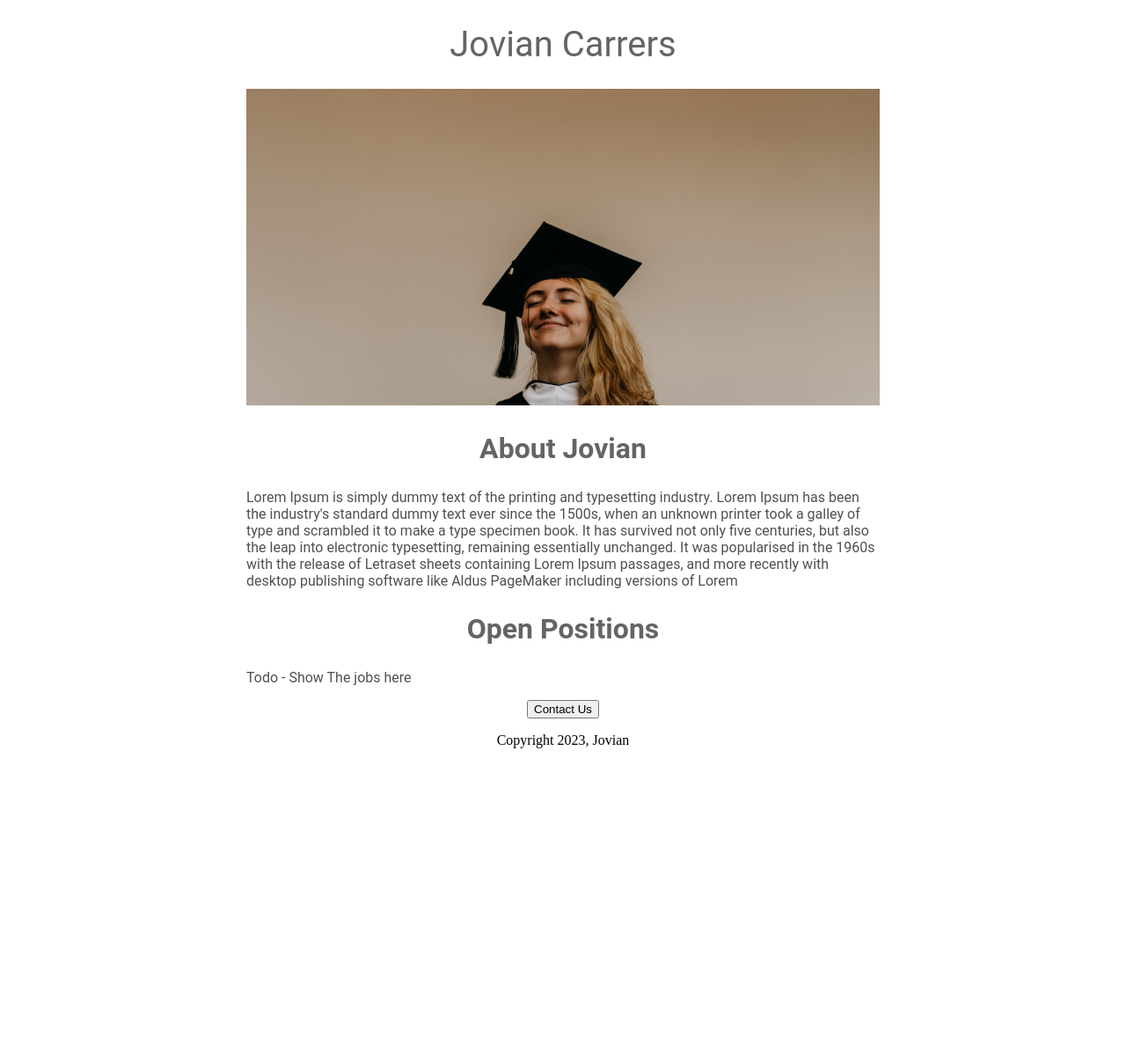
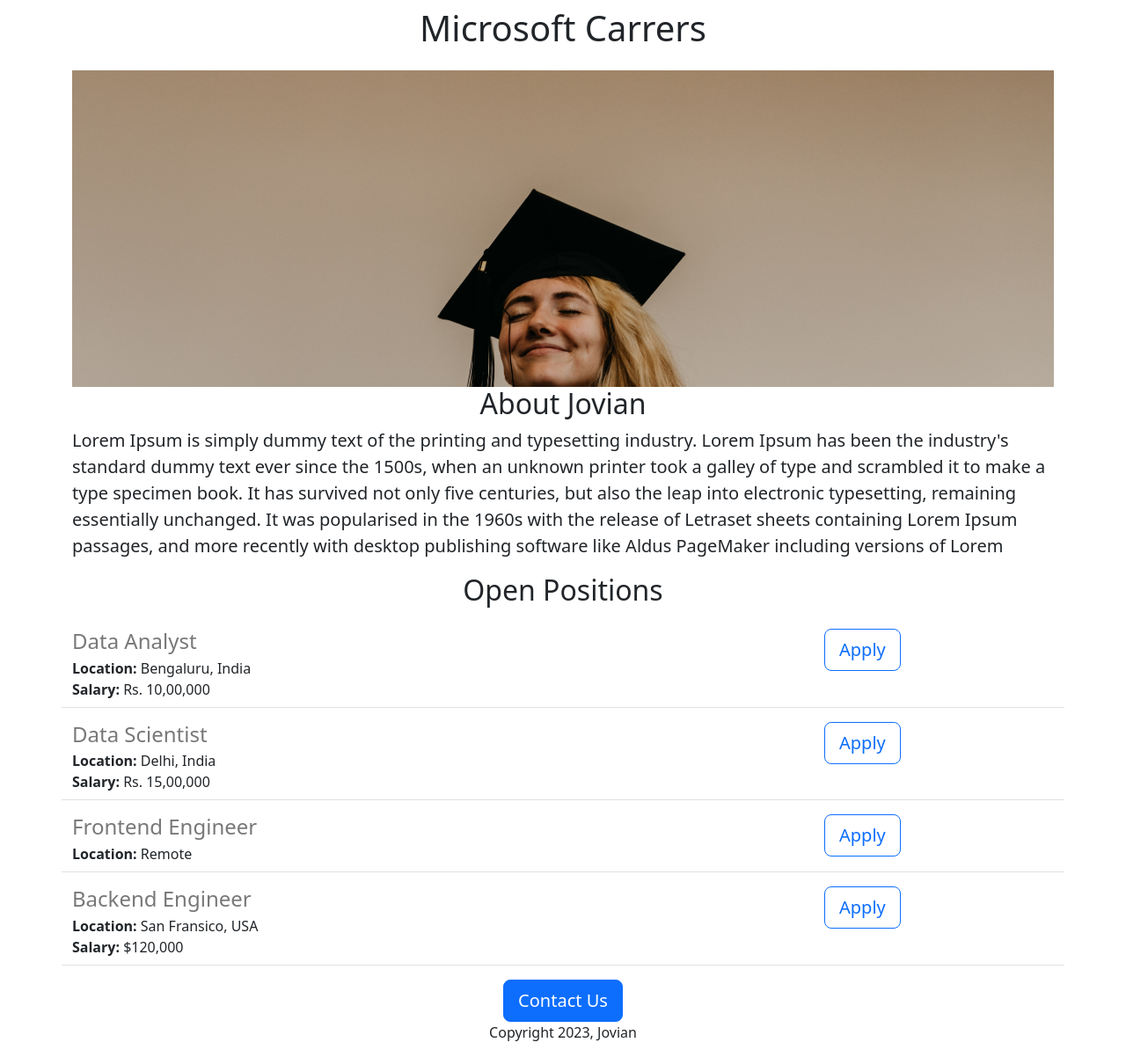
Before and after one commit to DeadLoss1801/jovian-website, a Flask app: page / in a window 1280 px wide. Shown: the whole page at 88% size. Before the commit the page ends 851 px from the top, so only its background shows below. Run offline with Flask 3, Linux system fonts and the light colour scheme.

Commit message:
Adding Jobs

```diff
--- a/app.py
+++ b/app.py
@@ -1,12 +1,36 @@
-from flask import Flask, render_template
+from flask import Flask, render_template, jsonify
 
 app = Flask(__name__)
+
+JOBS = [{
+  'id': 1,
+  'title': 'Data Analyst',
+  'location': 'Bengaluru, India',
+  'salary': 'Rs. 10,00,000'
+}, {
+  'id': 2,
+  'title': 'Data Scientist',
+  'location': 'Delhi, India',
+  'salary': 'Rs. 15,00,000'
+}, {
+  'id': 3,
+  'title': 'Frontend Engineer',
+  'location': 'Remote',
+}, {
+  'id': 4,
+  'title': 'Backend Engineer',
+  'location': 'San Fransico, USA',
+  'salary': '$120,000'
+}]
 
 
 @app.route("/")
 def helloWorld():
-  return render_template('home.html')
+  return render_template('home.html', jobs=JOBS, company_name='Microsoft')
 
+@app.route("/jobs")
+def list_jobs():
+  return jsonify(JOBS)
 
 if __name__ == "__main__":
   app.run(host='0.0.0.0', debug=True)
--- a/templates/home.html
+++ b/templates/home.html
@@ -4,50 +4,31 @@
   <meta charset="UTF-8">
   <meta http-equiv="X-UA-Compatible" content="IE=edge">
   <meta name="viewport" content="width=device-width, initial-scale=1.0">
-  <title>Jovian Career</title>
+  <link href="https://cdn.jsdelivr.net/npm/bootstrap@5.3.1/dist/css/bootstrap.min.css" rel="stylesheet" integrity="sha384-4bw+/aepP/YC94hEpVNVgiZdgIC5+VKNBQNGCHeKRQN+PtmoHDEXuppvnDJzQIu9" crossorigin="anonymous">
+  <title>Careers</title>
   <style>
-    h1{
-      font-size : 40px;
-      font-family: Roboto;
-      font-weight: normal;
-      color: rgb(100, 100, 100 );
-      text-align: center;
-    }
     #banner{
-      width: 100%;
       height: 360px;
       object-fit: cover;
-    }
-
-    h2{
-      font-family: Roboto;
-      font-size: 32px;
-      color : rgb(100, 100, 100);
-      text-align: center;
-      font-weight:normall;
-    }
-
-    .bodyText{
-      font-family: Roboto;
-      color : rgb(80, 80, 80);
-    }
-    #container{
-      max-width: 720px;
-      margin: 0 auto;
+      width : 100%;
     }
   </style>
 </head>
 <body>
-  <div id="container">
-    <h1>Jovian Carrers</h1>
-  <img id="banner" src="/static/banner.jpg" height="320"/>
+  <div class = "container">
+    <h1 class="text-center mt-2 mb-4">{{company_name}} Carrers</h1>
+  <img id="banner" class="img-fluid" src="/static/banner.jpg"/>
 
-  <h2>About Jovian</h2>
-  <p class="bodyText">Lorem Ipsum is simply dummy text of the printing and typesetting industry. Lorem Ipsum has been the industry's standard dummy text ever since the 1500s, when an unknown printer took a galley of type and scrambled it to make a type specimen book. It has survived not only five centuries, but also the leap into electronic typesetting, remaining essentially unchanged. It was popularised in the 1960s with the release of Letraset sheets containing Lorem Ipsum passages, and more recently with desktop publishing software like Aldus PageMaker including versions of Lorem </p>
-  <h2>Open Positions</h2>
-  <p class="bodyText">Todo - Show The jobs here</p>
-  <div style="text-align: center;">
-     <button>Contact Us</button>
+  <h2 class="text-center ">About Jovian</h2>
+  <p class="lead">Lorem Ipsum is simply dummy text of the printing and typesetting industry. Lorem Ipsum has been the industry's standard dummy text ever since the 1500s, when an unknown printer took a galley of type and scrambled it to make a type specimen book. It has survived not only five centuries, but also the leap into electronic typesetting, remaining essentially unchanged. It was popularised in the 1960s with the release of Letraset sheets containing Lorem Ipsum passages, and more recently with desktop publishing software like Aldus PageMaker including versions of Lorem </p>
+  <h2 class="text-center mt-2 mb-4">Open Positions</h2>
+  <p class="lead">
+    {% for job in jobs%}
+    {% include 'jobitem.html' %}
+    {% endfor%}
+  </p>
+  <div class="text-center">
+     <button class ="btn btn-primary btn-lg">Contact Us</button>
     <p>Copyright 2023, Jovian</p>
   </div>
   </div>
--- /dev/null
+++ b/templates/jobitem.html
@@ -0,0 +1,35 @@
+<!DOCTYPE html>
+<html lang="en">
+<head>
+  <meta charset="UTF-8">
+  <meta http-equiv="X-UA-Compatible" content="IE=edge">
+  <meta name="viewport" content="width=device-width, initial-scale=1.0">
+  <title>Document</title>
+</head>
+<body>
+   <div class="border-bottom row" style="
+    margin-bottom: 16px;
+    padding-bottom: 8px;
+    ">
+      <div class ="col-9">
+        <h4 style="
+          color: rgb(120, 120, 120);
+          margin-bottom: 4px;">{{job['title']}}
+        </h4>
+        <div>
+          <b>Location: </b>{{job['location']}}
+        </div>
+        {% if 'salary' in job %}
+        <div>
+          <b>Salary: </b> {{job['salary']}}
+        </div>
+        {% endif %}
+      </div>
+
+      <div  class="col-3">
+        <button class ="btn btn-outline-primary btn-lg">Apply</button>
+      </div>
+
+        </div>
+</body>
+</html>
```
